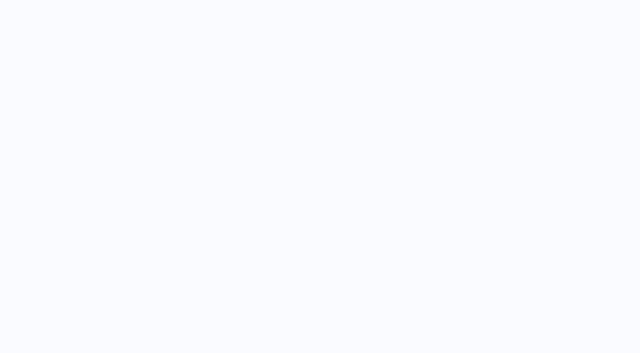
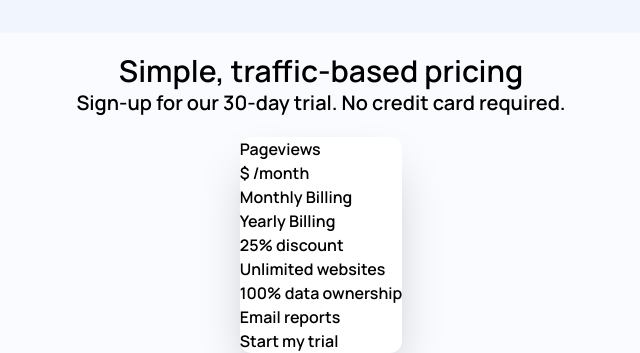
Before and after one commit to n0rrman/frontend-mentor-challenges-green, a Next.js app in the folder interactive-pricing-component/: page / in a window 1280 px wide. Shown: the part 1247-1600 px from the top of the page, without its empty margins (319-959 px from the left). Before the commit the page ends 800 px from the top, so only its background shows below. Built offline with nearby package versions, Linux system fonts and the light colour scheme.

Commit message:
interactive-pricing-component bg added

```diff
--- a/interactive-pricing-component/src/app/page.tsx
+++ b/interactive-pricing-component/src/app/page.tsx
@@ -1,13 +1,20 @@
+import Image from "next/image";
+
+import bg from "/public/bg-pattern.svg";
+
 export default function Home() {
   return (
     <main className="min-h-screen flex justify-center items-center flex-col gap-5">
-      <div className="text-center" id="headings">
+      <div className="relative w-full min-h-50% aspect-square top-0">
+        <Image fill src={bg} alt="" />
+      </div>
+      <div className="text-center z-40" id="headings">
         <h1 className="text-3xl">Simple, traffic-based pricing</h1>
         <h2 className="text-xl">
           Sign-up for our 30-day trial. No credit card required.
         </h2>
       </div>
-      <div className="bg-pricingCompBg shadow-2xl rounded-xl" id="card">
+      <div className="bg-pricingCompBg shadow-2xl rounded-xl z-40" id="card">
         <div>
           <div>Pageviews</div>
           <div>$ /month</div>
```
